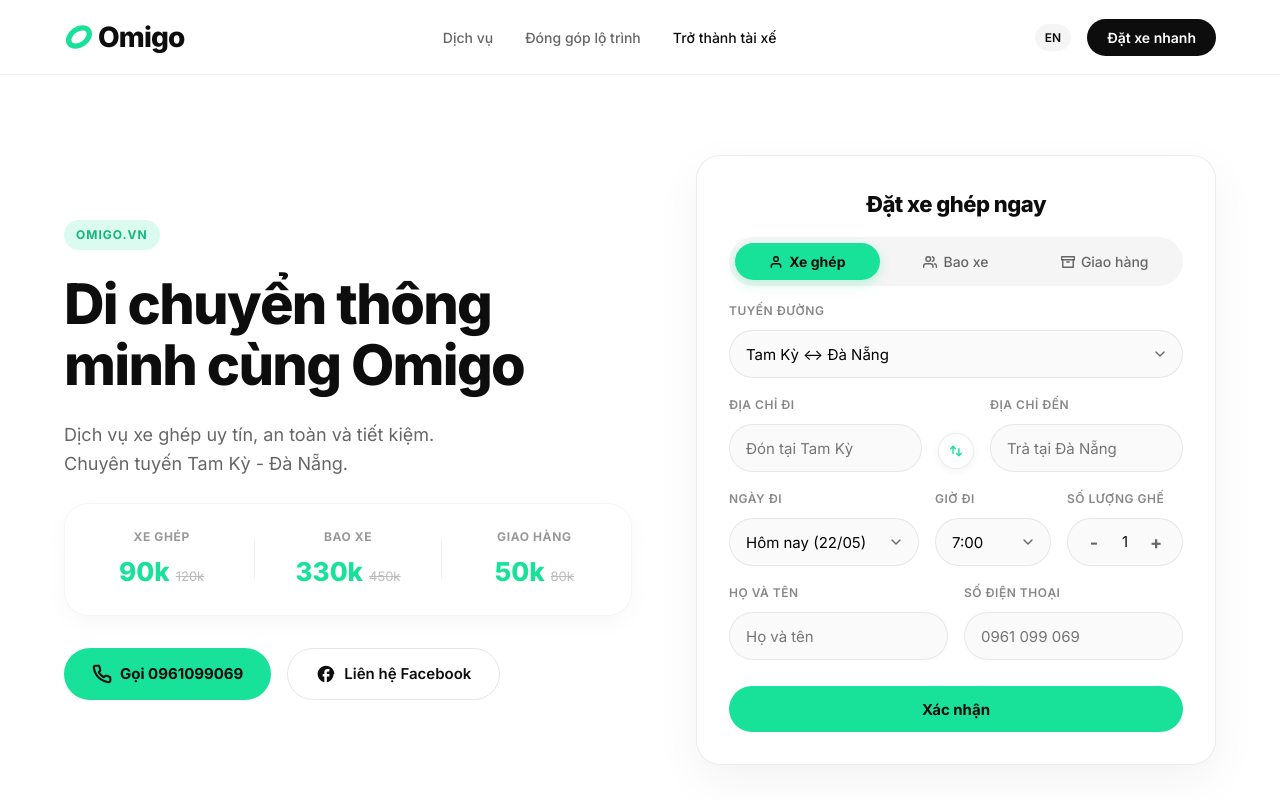
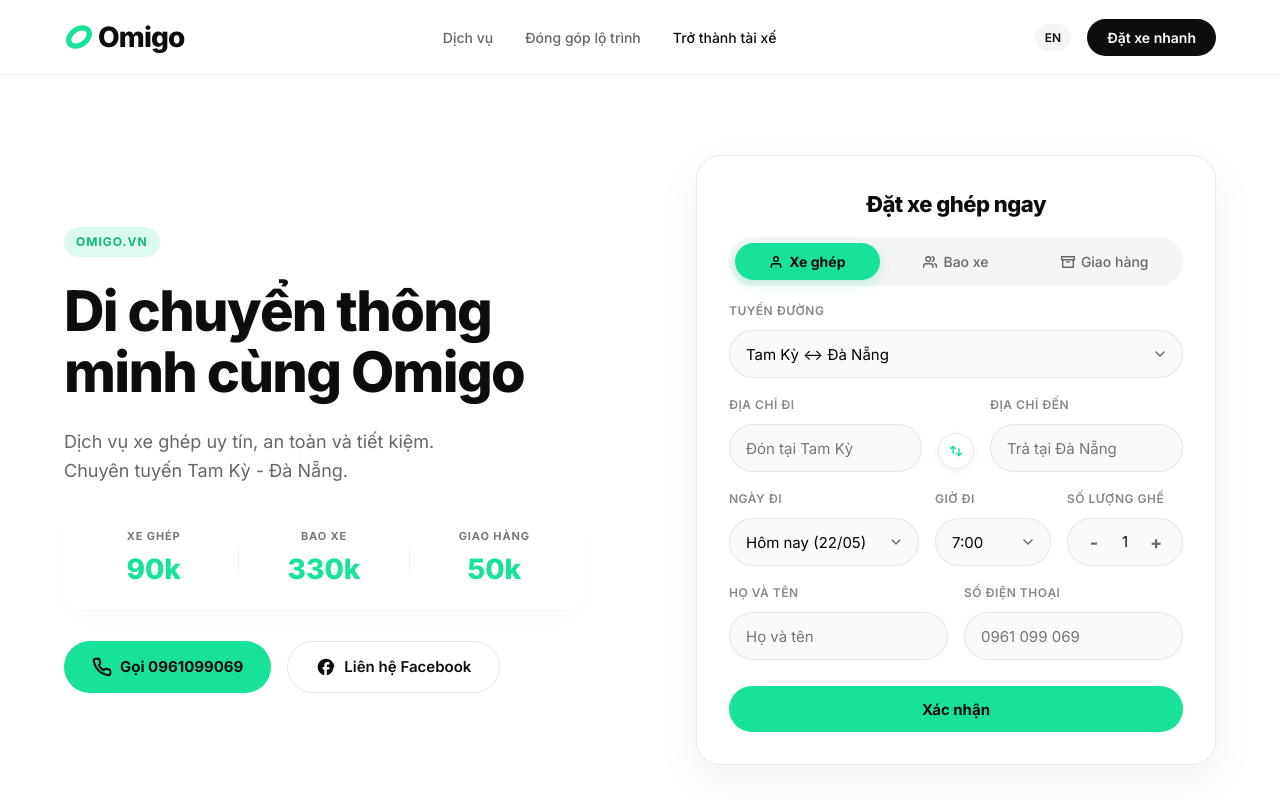
Before and after one commit to hotanduytung/Omigo, a Next.js app: page / in a window 1280 px wide. Shown: the top 800 px of the page. Built offline with nearby package versions, Linux system fonts and the light colour scheme.

Commit message:
Update pricing widget style to remove original prices and enable glassmorphism

```diff
--- a/src/app/globals.css
+++ b/src/app/globals.css
@@ -543,21 +543,27 @@
   display: flex;
   align-items: center;
   justify-content: space-between;
-  background: #ffffff;
-  border: 1px solid rgba(0, 0, 0, 0.04);
-  border-radius: 24px;
-  padding: 16px 8px;
+  background: rgba(255, 255, 255, 0.7);
+  backdrop-filter: blur(12px);
+  -webkit-backdrop-filter: blur(12px);
+  border: 1px solid rgba(255, 255, 255, 0.6);
+  border-radius: 20px;
+  padding: 12px 6px;
   margin-top: 12px;
   margin-bottom: 32px;
   width: 100%;
-  max-width: 580px;
-  box-shadow: 0 8px 32px -8px rgba(0, 0, 0, 0.06);
+  max-width: 520px;
+  box-shadow: 0 10px 30px -10px rgba(0, 0, 0, 0.04),
+              inset 0 1px 0 rgba(255, 255, 255, 0.8);
+  transition: all 0.3s cubic-bezier(0.16, 1, 0.3, 1);
 }
 
 .promo-pricing-left-banner:hover {
   transform: translateY(-2px);
-  box-shadow: 0 12px 36px -12px rgba(24, 226, 153, 0.15);
-  border-color: rgba(24, 226, 153, 0.2);
+  box-shadow: 0 20px 40px -15px rgba(24, 226, 153, 0.12),
+              inset 0 1px 0 rgba(255, 255, 255, 0.9);
+  border-color: rgba(24, 226, 153, 0.3);
+  background: rgba(255, 255, 255, 0.85);
 }
 
 .promo-left-card {
@@ -567,56 +573,55 @@
   justify-content: center;
   text-align: center;
   flex: 1;
-  padding: 8px;
+  padding: 6px;
+  border-radius: 14px;
+  transition: all 0.2s ease-in-out;
+}
+
+.promo-left-card:hover {
+  background: rgba(24, 226, 153, 0.06);
 }
 
 .promo-left-info {
   display: flex;
   flex-direction: column;
   align-items: center;
-  gap: 2px;
+  gap: 1px;
 }
 
 .promo-left-label {
   font-family: var(--font-sans);
-  font-size: 12px;
+  font-size: 11px;
   font-weight: 700;
-  color: #999999;
+  color: #777777;
   text-transform: uppercase;
-  letter-spacing: 0.05em;
-  margin-bottom: 4px;
+  letter-spacing: 0.08em;
+  margin-bottom: 2px;
 }
 
 .promo-left-prices {
   display: flex;
-  align-items: baseline;
-  gap: 6px;
+  align-items: center;
+  justify-content: center;
 }
 
 .promo-left-new {
   font-family: var(--font-sans);
-  font-size: 26px;
+  font-size: 28px;
   font-weight: 800;
   color: var(--color-primary);
+  transition: transform 0.2s ease;
 }
 
 .promo-left-card:hover .promo-left-new {
-  transform: scale(1.05);
-  transition: transform 0.2s ease;
-}
-
-.promo-left-old {
-  font-family: var(--font-sans);
-  font-size: 13px;
-  text-decoration: line-through;
-  color: #bbbbbb;
+  transform: scale(1.06);
 }
 
 .promo-left-divider {
   width: 1px;
-  height: 40px;
-  background-color: #eeeeee;
-  margin: 0 4px;
+  height: 32px;
+  background: linear-gradient(to bottom, rgba(0, 0, 0, 0.01), rgba(0, 0, 0, 0.08) 50%, rgba(0, 0, 0, 0.01));
+  margin: 0 2px;
 }
 
 @media (max-width: 480px) {
--- a/src/app/page.tsx
+++ b/src/app/page.tsx
@@ -279,7 +279,6 @@
                   <span className="promo-left-label">{t('form.service.shared')}</span>
                   <div className="promo-left-prices">
                     <strong className="promo-left-new">90k</strong>
-                    <span className="promo-left-old">120k</span>
                   </div>
                 </div>
               </div>
@@ -291,7 +290,6 @@
                   <span className="promo-left-label">{t('form.service.private')}</span>
                   <div className="promo-left-prices">
                     <strong className="promo-left-new">330k</strong>
-                    <span className="promo-left-old">450k</span>
                   </div>
                 </div>
               </div>
@@ -303,7 +301,6 @@
                   <span className="promo-left-label">{t('form.service.package')}</span>
                   <div className="promo-left-prices">
                     <strong className="promo-left-new">50k</strong>
-                    <span className="promo-left-old">80k</span>
                   </div>
                 </div>
               </div>
```
